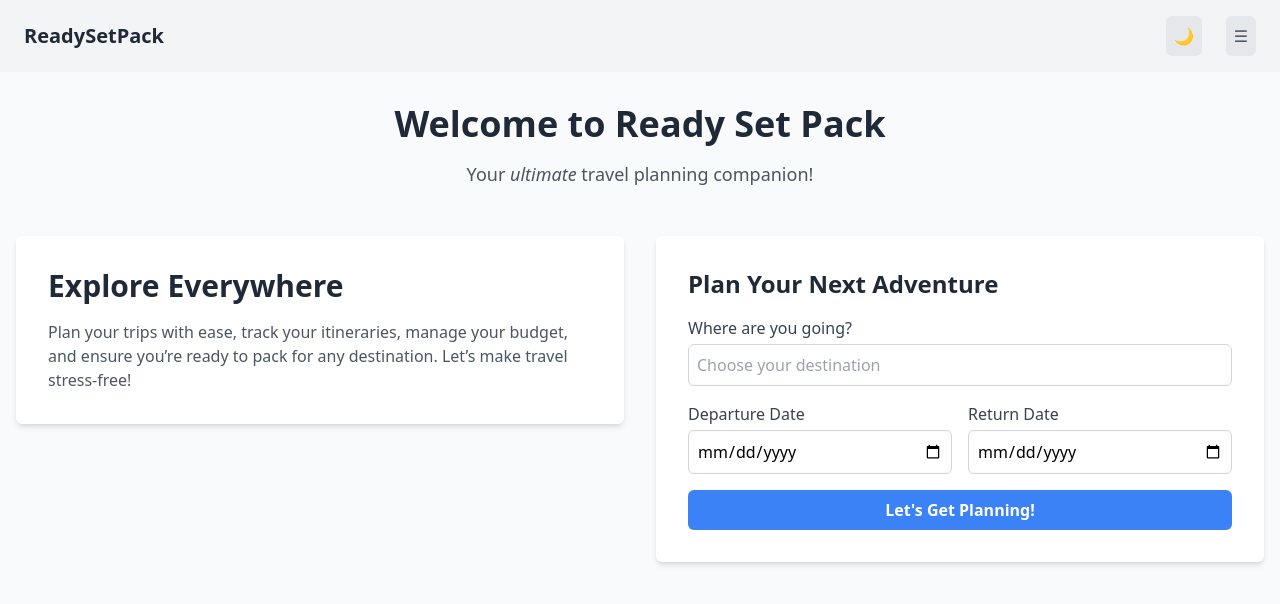
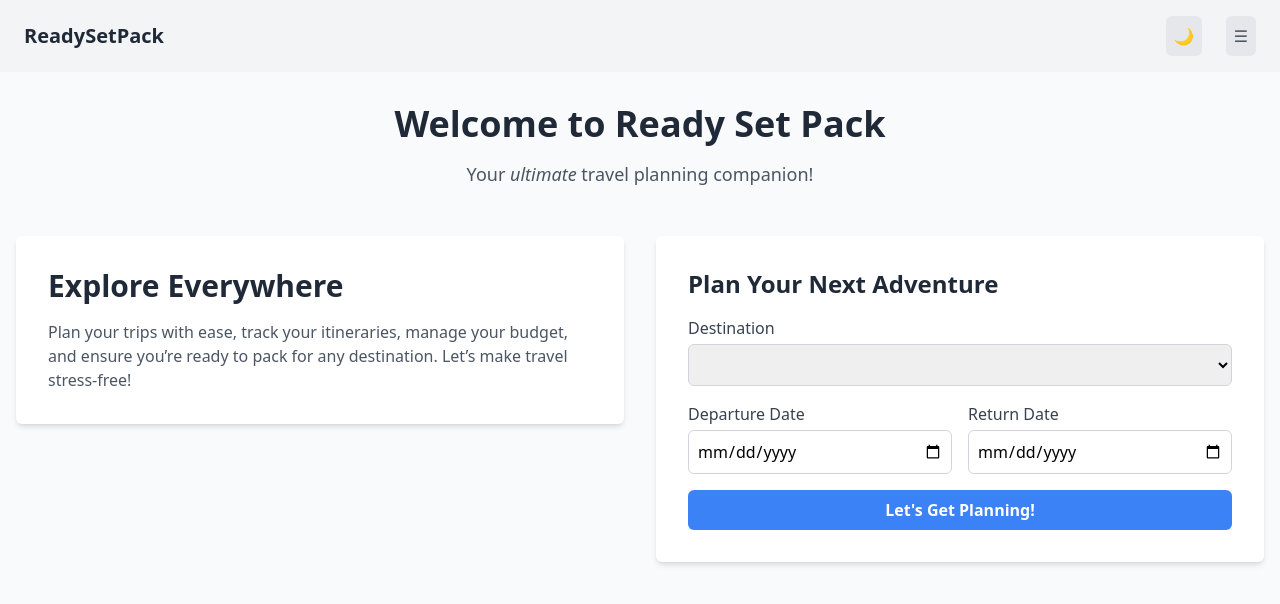
Before and after one commit to xsaynt/fe-readysetpack, a Vue app: page / in a window 1280 px wide. Shown: the top 604 px of the page. Built offline with nearby package versions, Linux system fonts and the light colour scheme.

Commit message:
Re-factored code for mini form on homepage to have a dropdown for Destinations

```diff
--- a/src/pages/HomePage.vue
+++ b/src/pages/HomePage.vue
@@ -1,11 +1,13 @@
 <script setup lang="ts">
 import { ref } from 'vue'
 import { useRouter } from 'vue-router'
+import { countries } from './data/data'
 
 const router = useRouter()
 const destination = ref('')
 const departDate = ref('')
 const returnDate = ref('')
+const countriesList = countries
 
 function handleFormSubmit() {
   router.push({
@@ -42,7 +44,7 @@ function handleFormSubmit() {
       <div class="md:w-1/2 p-8 bg-white dark:bg-gray-800 shadow-md rounded-md">
         <h2 class="text-2xl font-semibold text-gray-800 dark:text-gray-200 mb-4">Plan Your Next Adventure</h2>
         <form @submit.prevent="handleFormSubmit" class="space-y-4">
-          <div>
+          <!-- <div>
             <label for="destination" class="block text-gray-700 dark:text-gray-300 mb-1">Where are you going?</label>
             <input
               id="destination"
@@ -51,7 +53,27 @@ function handleFormSubmit() {
               placeholder="Choose your destination"
               class="w-full border border-gray-300 rounded-md p-2 dark:bg-gray-700 dark:border-gray-600 dark:text-gray-200"
             />
-          </div>
+          </div> -->
+          <div>
+        <label for="destination" class="block text-gray-700 dark:text-gray-300 mb-1"
+          >Destination</label
+        >
+        <!-- <input
+          id="destination"
+          v-model="destination"
+          type="text"
+          class="w-full border border-gray-300 rounded-md p-2 dark:bg-gray-700 dark:border-gray-600 dark:text-gray-200"
+        /> -->
+        <select
+          v-model="destination"
+          id="destination"
+          class="w-full border border-gray-300 rounded-md p-2 dark:bg-gray-700 dark:border-gray-600 dark:text-gray-200"
+        >
+          <option v-for="(code, country) in countriesList" :key="country" :value="country">
+            {{ country }}
+          </option>
+        </select>
+      </div>
           <div class="flex flex-col md:flex-row gap-4">
             <div class="flex-1">
               <label for="departDate" class="block text-gray-700 dark:text-gray-300 mb-1">Departure Date</label>
```
